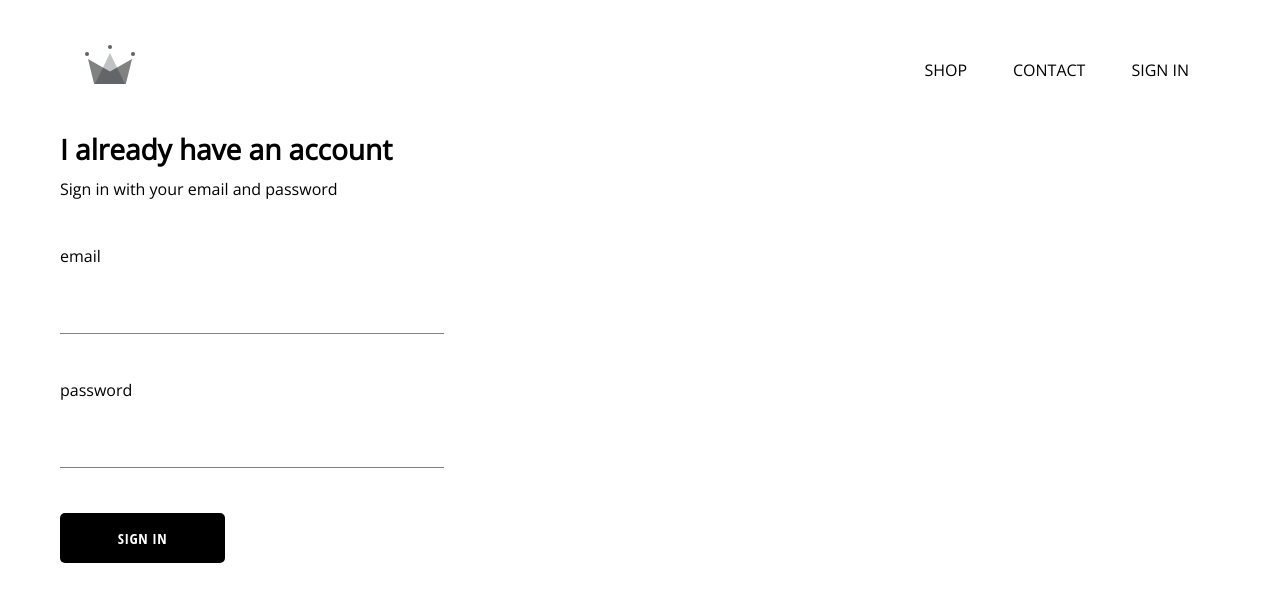
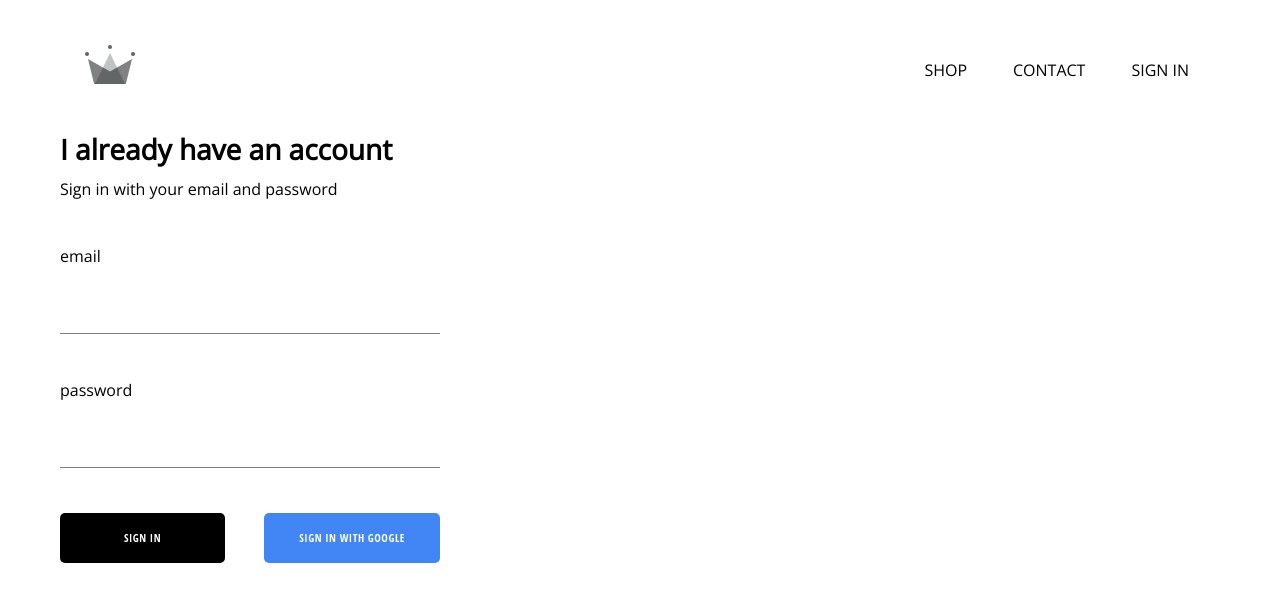
Before and after one commit to Collinschudy/Collinschudy-wears, a React (Create React App) app: page /signin in a window 1280 px wide. Shown: the top 602 px of the page. Built offline with nearby package versions, Linux system fonts and the light colour scheme; no server answers.

Commit message:
Added firebase to the application and necessary modifications in other components

```diff
--- a/package.json
+++ b/package.json
@@ -6,6 +6,7 @@
     "@testing-library/jest-dom": "^5.16.4",
     "@testing-library/react": "^13.3.0",
     "@testing-library/user-event": "^13.5.0",
+    "firebase": "^9.14.0",
     "react": "^18.2.0",
     "react-dom": "^18.2.0",
     "react-router-dom": "^5.3.4",
--- a/src/App.css
+++ b/src/App.css
@@ -7,3 +7,6 @@
     text-decoration: none;
     color: black;
 }
+*{
+    box-sizing: border-box;
+}
--- a/src/App.js
+++ b/src/App.js
@@ -1,30 +1,56 @@
-import { Route, Link, Switch } from 'react-router-dom';
+import { Route, Switch } from 'react-router-dom';
 import './App.css';
 
 import React from 'react';
-import { withRouter } from 'react-router-dom';
+
 import './App.css'
 
 import HomePage from './pages/homepage/homepage.component'
 import ShopPage from './pages/shop/shop.component'
 import Header from './components/header/header.component';
 import SignInSignUpPage from './pages/sign-in-sign-up/sign-in-and-sign-up.component';
+import { auth } from './firebase/firebase.utils';
 
 
-function App(){
+class App extends React.Component {
+  constructor(props) {
+    super(props);
+
+    this.state = {
+      currentUser: null
+    }
+  }
+
+  unsubscribeFromAuth = null
+
+  componentDidMount(){
+    this.unsubscribeFromAuth = auth.onAuthStateChanged(user => {
+      this.setState({
+       currentUser: user
+      });
+      console.log(user);
+    })
+  }
+
+  componentWillUnmount(){
+    this.unsubscribeFromAuth();
+  }
+
+  render() {
   return (
     <div>
-      <Header />
+      <Header currentUser={this.state.currentUser} />
       <Switch>
-      <Route exact path="/" component={HomePage} />
-      <Route path='/shop' component={ShopPage} />
-      <Route path='/signin' component={SignInSignUpPage} />
+        <Route exact path="/" component={HomePage} />
+        <Route path='/shop' component={ShopPage} />
+        <Route path='/signin' component={SignInSignUpPage} />
       </Switch>
 
 
     </div>
   )
 }
+}
 
 
 export default App;
--- a/src/components/custom-button/custom-button.component.jsx
+++ b/src/components/custom-button/custom-button.component.jsx
@@ -3,8 +3,9 @@
 import './custom-button.styles.css'
 
 
-const CustomButton = ({ children, ...otherProps }) => (
-    <button className='custom-button' {...otherProps}>
+const CustomButton = ({ children, isGoogleSignIn, ...otherProps }) => (
+    <button
+    className={`${isGoogleSignIn ? 'google-sign-in' : ''} custom-button`} {...otherProps}>
         {children}
     </button>
 )
--- a/src/components/custom-button/custom-button.styles.css
+++ b/src/components/custom-button/custom-button.styles.css
@@ -5,7 +5,7 @@
   letter-spacing: 0.5px;
   line-height: 50px;
   padding: 0 35px 0 35px;
-    font-size: 15px;
+  font-size: 11px;
   background-color: black;
   color: white;
   text-transform: uppercase;
@@ -21,3 +21,11 @@
   color: black;
   border: 1px solid black;
 }
+
+.google-sign-in{
+  background-color: #4285f4;
+}
+.google-sign-in:hover{
+  background-color: #357ae8;
+  border: none;
+}
--- a/src/components/form-input/form-input.styles.css
+++ b/src/components/form-input/form-input.styles.css
@@ -17,6 +17,7 @@
     border-radius: 0;
     border-bottom: 1px solid grey;
     margin: 25px 0;
+    margin-right: 2em;
 }
 
 .group .form-input:focus {
--- a/src/components/header/header.component.jsx
+++ b/src/components/header/header.component.jsx
@@ -1,12 +1,14 @@
 import React from "react";
 import { Link } from 'react-router-dom';
+
+import { auth } from '../../firebase/firebase.utils';
 
 import { ReactComponent as Logo } from "../../assets/crown.svg";
 
 import './header.styles.css'
 
 
-const Header = () => {
+const Header = ({ currentUser }) => {
     return (
         <div className="header">
             <Link className="logo-container" to='/'>
@@ -19,9 +21,20 @@
                 <Link className="option" to='/shop'>
                     CONTACT
                 </Link>
-                <Link className="option" to='/signin'>
-                    SIGN IN
-                </Link>
+
+                {
+                    currentUser ?
+                        <div className="option"
+                            onClick={() => auth.signOut()}>
+                            SIGN OUT
+                        </div>
+                        :
+                        <Link className="option" to='/signin'>
+                            SIGN IN
+                        </Link>
+
+                }
+
             </div>
         </div>
     )
--- a/src/components/header/header.styles.css
+++ b/src/components/header/header.styles.css
@@ -16,7 +16,7 @@
 .options{
     /* border: 1px solid green; */
     width: 100%;
-    max-width: 20em;
+    max-width: 25em;
     display: flex;
     justify-content: flex-end;
 
--- a/src/components/sign-in/sign-in.component.jsx
+++ b/src/components/sign-in/sign-in.component.jsx
@@ -3,6 +3,8 @@
 import FormInput from '../form-input/form-input.component';
 
 import CustomButton from '../custom-button/custom-button.component';
+
+import { signInWithGoogle } from '../../firebase/firebase.utils';
 
 import './sign-in.styles.css'
 
@@ -55,8 +57,12 @@
                         required />
 
 
-
+                    <div className='buttons'>
                         <CustomButton type="submit">Sign In</CustomButton>
+                        <CustomButton onClick={signInWithGoogle} isGoogleSignIn>
+                            Sign In with Google
+                        </CustomButton>
+                    </div>
                 </form>
             </div>
         )
--- a/src/components/sign-in/sign-in.styles.css
+++ b/src/components/sign-in/sign-in.styles.css
@@ -1,5 +1,5 @@
 .sign-in {
-    width: 30vw;
+    width: 380px;
     display: flex;
     flex-direction: column;
 }
@@ -7,3 +7,8 @@
 .title{
     margin: 10px 0;
 }
+
+.buttons{
+    display: flex;
+    justify-content: space-between
+}
--- /dev/null
+++ b/src/firebase/firebase.utils.js
@@ -0,0 +1,28 @@
+import firebase from 'firebase/compat/app'
+
+import 'firebase/compat/firestore';
+
+import 'firebase/compat/auth';
+
+const config = {
+    apiKey: "AIzaSyA2c-4BW_c54LKR6ScBaEk-o0B2wgJ7pxw",
+    authDomain: "collinschudy-wears.firebaseapp.com",
+    projectId: "collinschudy-wears",
+    storageBucket: "collinschudy-wears.appspot.com",
+    messagingSenderId: "1048271166886",
+    appId: "1:1048271166886:web:1f07eafd2254dc160f4367",
+    measurementId: "G-1LMY03NLM8"
+}
+
+const app = firebase.initializeApp(config);
+
+export const auth = firebase.auth(app);
+export const firestore = firebase.firestore(app);
+
+
+const provider = new firebase.auth.GoogleAuthProvider();
+provider.setCustomParameters({ prompt: 'select_account' })
+
+export const signInWithGoogle = () => auth.signInWithPopup(provider);
+
+export default firebase;
```
Also changed, not shown: 1 other file (tests, documents, lock files or other folders). Lines whose indentation alone changed are shown as unchanged.
